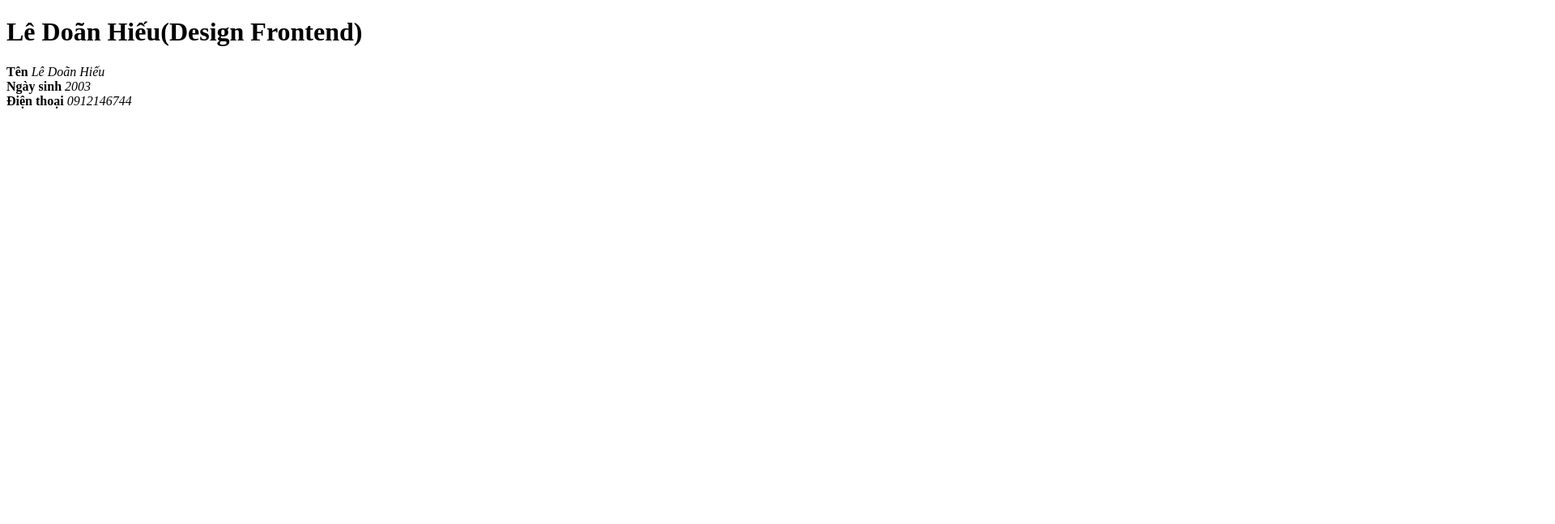
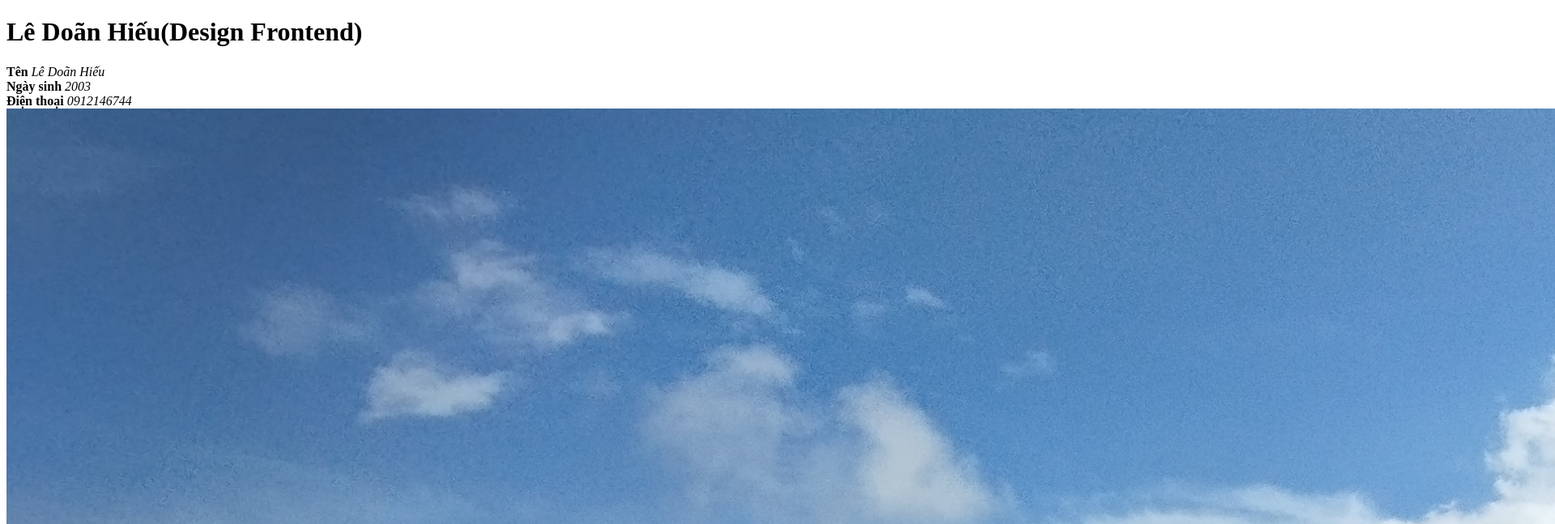
Before and after one commit to hiu1412/ledoanhieu.github.io, a plain HTML site: page index.html in a window 1280 px wide. Shown: the top 647 px of the page at 81% size, 1920 px wide, since content can reach past the window. Drawn offline with Linux system fonts and the light colour scheme.

Commit message:
update img

```diff
--- a/index.html
+++ b/index.html
@@ -25,6 +25,7 @@
         <b>Điện thoại</b>
         <i>0912146744</i>
     </div>
+    <img src="./IMG_20230903_155148 (1).jpg" alt="">
 </body>
 
 </html>
```
Also changed, not shown: IMG_20230903_155148 (1).jpg (added), z5934937004795_70fda5c0b252600819ffc56fcdb569ad.jpg (added).
